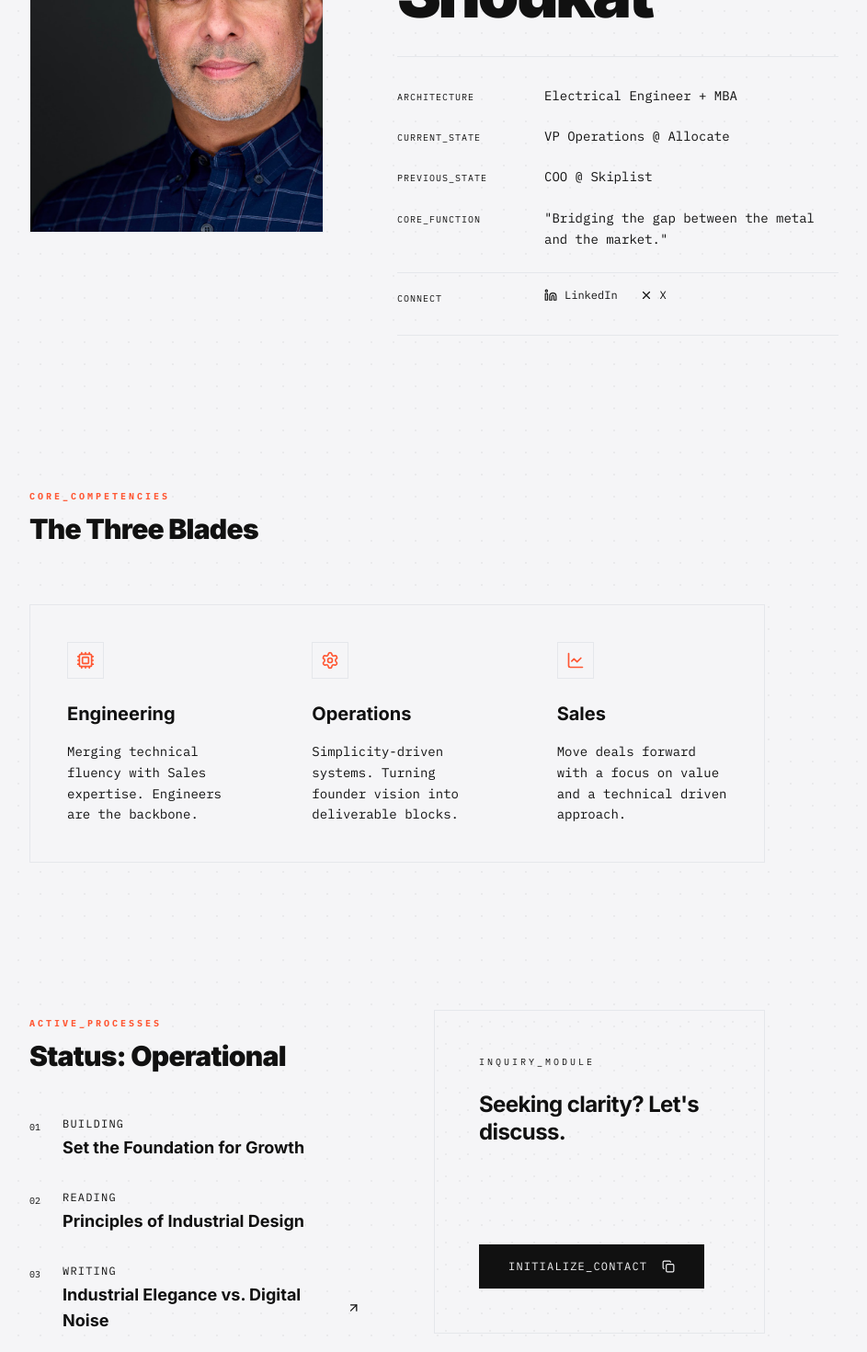
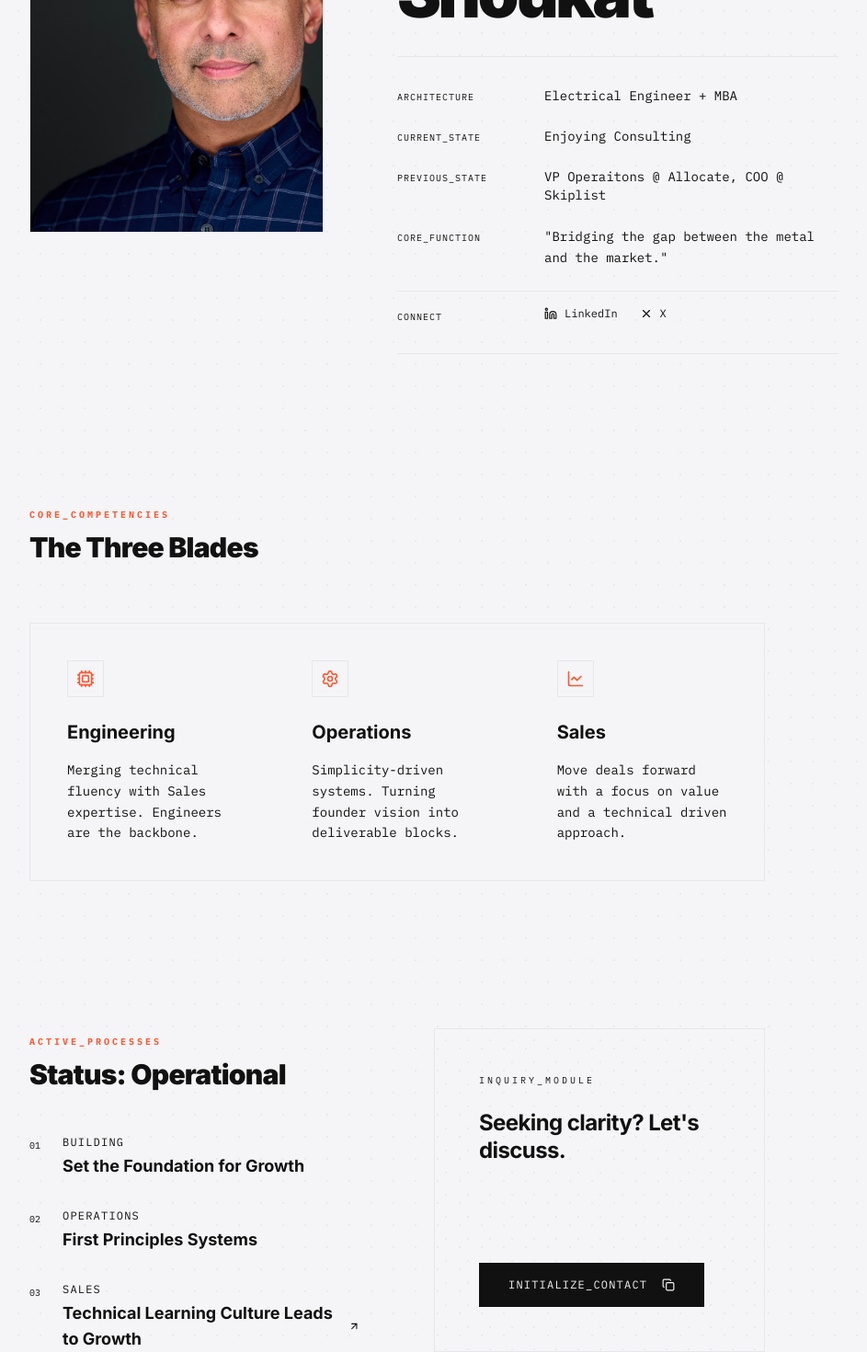
Before and after one commit to fahsho/fahadwebsite, a Next.js app: page / in a window 1280 px wide. Shown: the part 360-1830 px from the top of the page at 92% size, without its empty margins (208-1151 px from the left). Built offline with nearby package versions, Linux system fonts and the light colour scheme.

Commit message:
Update homepage

```diff
--- a/src/app/page.tsx
+++ b/src/app/page.tsx
@@ -44,11 +44,11 @@ export default function Home() {
               </div>
               <div className="grid grid-cols-3 items-baseline">
                 <span className="text-[10px] uppercase text-foreground/40 tracking-widest">Current_State</span>
-                <span className="col-span-2 text-sm">VP Operations @ Allocate</span>
+                <span className="col-span-2 text-sm">Enjoying Consulting</span>
               </div>
               <div className="grid grid-cols-3 items-baseline">
                 <span className="text-[10px] uppercase text-foreground/40 tracking-widest">Previous_State</span>
-                <span className="col-span-2 text-sm">COO @ Skiplist</span>
+                <span className="col-span-2 text-sm">VP Operaitons @ Allocate, COO @ Skiplist</span>
               </div>
               <div className="grid grid-cols-3 items-baseline">
                 <span className="text-[10px] uppercase text-foreground/40 tracking-widest">Core_Function</span>
@@ -145,17 +145,17 @@ export default function Home() {
               <div className="flex gap-6 items-start">
                 <div className="font-mono text-[10px] text-foreground/30 pt-1">02</div>
                 <div className="space-y-1">
-                  <div className="font-mono text-xs uppercase tracking-widest text-foreground/50">Reading</div>
-                  <div className="font-sans font-bold text-lg">Principles of Industrial Design</div>
+                  <div className="font-mono text-xs uppercase tracking-widest text-foreground/50">Operations</div>
+                  <div className="font-sans font-bold text-lg">First Principles Systems</div>
                 </div>
               </div>
 
               <div className="flex gap-6 items-start">
                 <div className="font-mono text-[10px] text-foreground/30 pt-1">03</div>
                 <div className="space-y-1">
-                  <div className="font-mono text-xs uppercase tracking-widest text-foreground/50">Writing</div>
+                  <div className="font-mono text-xs uppercase tracking-widest text-foreground/50">Sales</div>
                   <Link href="/blog" className="font-sans font-bold text-lg hover:text-accent transition-colors flex items-center gap-2 group">
-                    Industrial Elegance vs. Digital Noise
+                    Technical Learning Culture Leads to Growth
                     <ArrowRight size={16} className="-rotate-45 group-hover:rotate-0 transition-transform" />
                   </Link>
                 </div>
@@ -209,7 +209,7 @@ export default function Home() {
               <ul className="list-disc list-inside font-mono text-sm text-foreground/70 leading-relaxed space-y-2">
                 <li>Advancement of the automotive industry’s vision of autonomous driving, electrification, and connectivity.</li>
                 <li>Development of advanced sensors, adoption of new wireless technologies (WiFi, 5G), use of high voltage, fast-switching semiconductors and migration to higher data rate in-vehicle networks.</li>
-                <li>Projects: Tesla Model X/3, Neo, Zoox, Ford, Drive, Uber, Waymo.</li>
+                <li>Projects: Tesla, Neo, Zoox, Ford, Drive, Uber, Waymo.</li>
               </ul>
             </div>
           </div>
```
